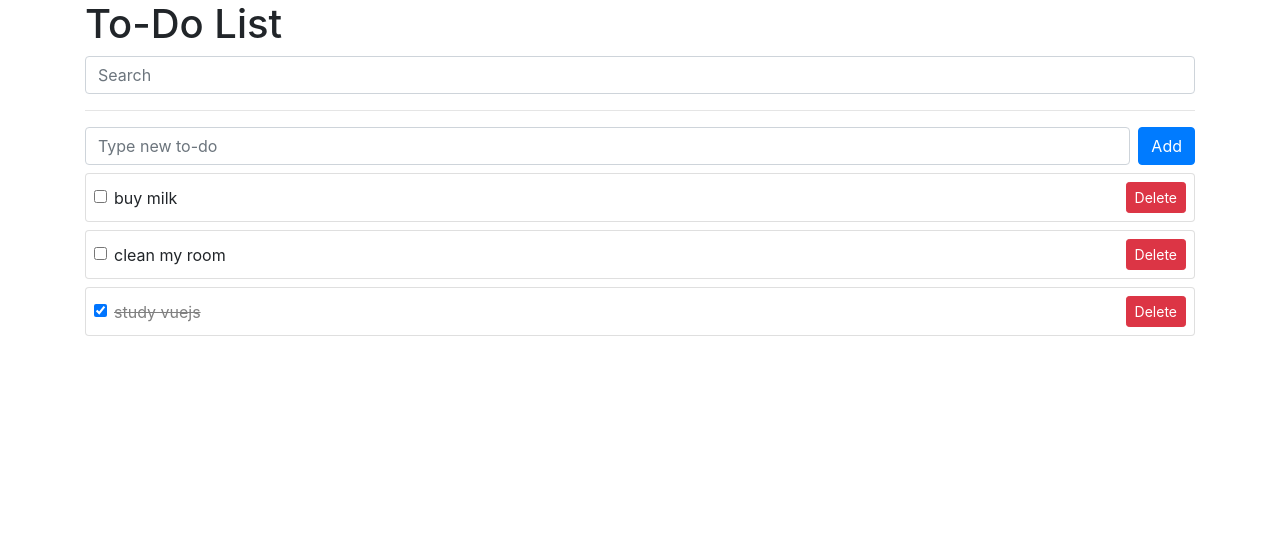
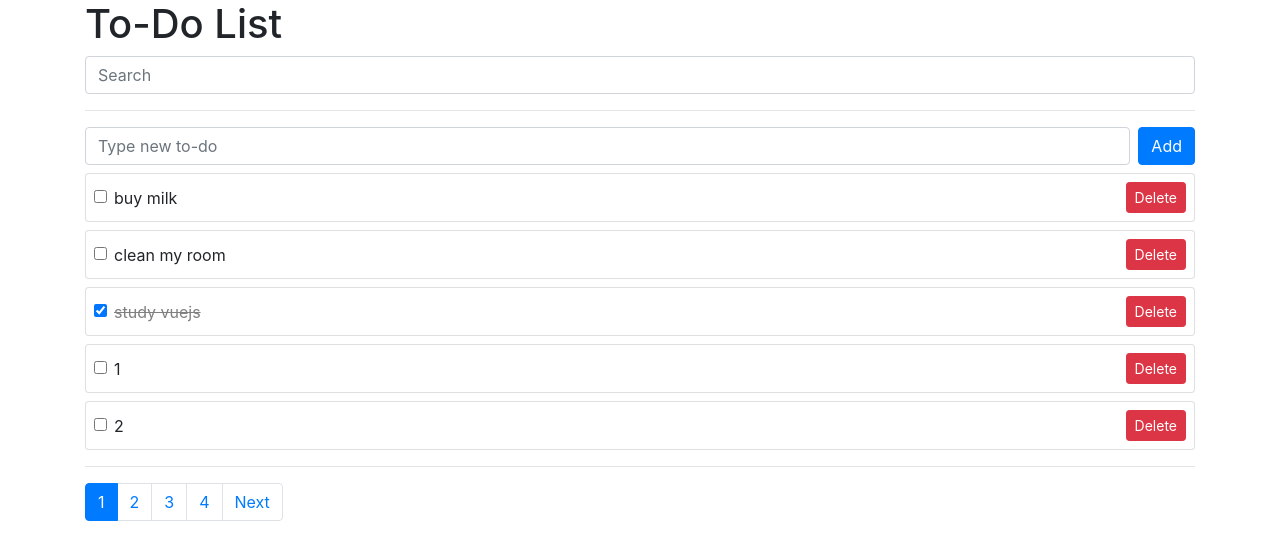
Before and after one commit to joeunbyula/vue3-project, a Vue app: page / in a window 1280 px wide. Shown: the top 560 px of the page. Built offline with nearby package versions, Linux system fonts and the light colour scheme; data requests are answered from the project's data file.

Commit message:
pagenation

```diff
--- a/db.json
+++ b/db.json
@@ -14,6 +14,91 @@
       "subject": "study vuejs",
       "completed": true,
       "id": 3
+    },
+    {
+      "subject": "1",
+      "completed": false,
+      "id": 4
+    },
+    {
+      "subject": "2",
+      "completed": false,
+      "id": 5
+    },
+    {
+      "subject": "3",
+      "completed": false,
+      "id": 6
+    },
+    {
+      "subject": "4",
+      "completed": false,
+      "id": 7
+    },
+    {
+      "subject": "5",
+      "completed": false,
+      "id": 8
+    },
+    {
+      "subject": "6",
+      "completed": false,
+      "id": 9
+    },
+    {
+      "subject": "7",
+      "completed": false,
+      "id": 10
+    },
+    {
+      "subject": "8",
+      "completed": false,
+      "id": 11
+    },
+    {
+      "subject": "9",
+      "completed": false,
+      "id": 12
+    },
+    {
+      "subject": "10",
+      "completed": false,
+      "id": 13
+    },
+    {
+      "subject": "11",
+      "completed": false,
+      "id": 14
+    },
+    {
+      "subject": "12",
+      "completed": false,
+      "id": 15
+    },
+    {
+      "subject": "13",
+      "completed": false,
+      "id": 16
+    },
+    {
+      "subject": "14",
+      "completed": false,
+      "id": 17
+    },
+    {
+      "subject": "15",
+      "completed": false,
+      "id": 18
+    },
+    {
+      "subject": "16",
+      "completed": false,
+      "id": 19
+    },
+    {
+      "subject": "17",
+      "completed": false,
+      "id": 20
     }
   ]
 }
--- a/src/App.vue
+++ b/src/App.vue
@@ -20,6 +20,31 @@
     @delete-todo="deleteTodo"
     @toggle-todo="toggleTodo"
   />
+  <hr/>
+  <nav aria-label="Page navigation example">
+    <ul class="pagination">
+      <li
+        v-if="currentPage !== 1"
+        class="page-item"
+      >
+        <a class="page-link" style="cursor:pointer" @click="getTodos(currentPage-1)">Previous</a>
+      </li>
+      <li
+        class="page-item"
+        v-for="page in numberOfPages"
+        :key="page"
+        :class="currentPage === page ? 'active' : ''"
+      >
+        <a class="page-link" style="cursor:pointer" @click="getTodos(page)">{{ page }}</a>
+      </li>
+      <li
+        v-if="numberOfPages !== currentPage"
+        class="page-item"
+      >
+        <a class="page-link" style="cursor:pointer" @click="getTodos(currentPage+1)">Next</a>
+      </li>
+    </ul>
+  </nav>
   </div>
 </template>
 
@@ -37,6 +62,14 @@
     setup() {
 
       const todos = ref([]);
+      const numberOfTodos = ref(0);
+
+      const limit = 5;
+      const currentPage = ref(1);
+      const numberOfPages = computed(() => {
+        return Math.ceil(numberOfTodos.value / limit);
+      })
+
       const error = ref('');
 
       const todoStyle = {
@@ -44,9 +77,11 @@
         color: 'gray'
       }
 
-      const getTodos = async () => {
+      const getTodos = async (page = currentPage.value) => {
         try {
-          const res = await axios.get('http://localhost:3000/todos');
+          currentPage.value = page;
+          const res = await axios.get(`http://localhost:3000/todos?_page=${currentPage.value}&_limit=${limit}`);
+          numberOfTodos.value = res.headers['x-total-count'];
           todos.value = res.data;
         } catch (err) {
           console.log(err);
@@ -114,6 +149,8 @@
         searchText,
         filteredTodos,
         getTodos,
+        numberOfPages,
+        currentPage,
         error
       }
     }
```
